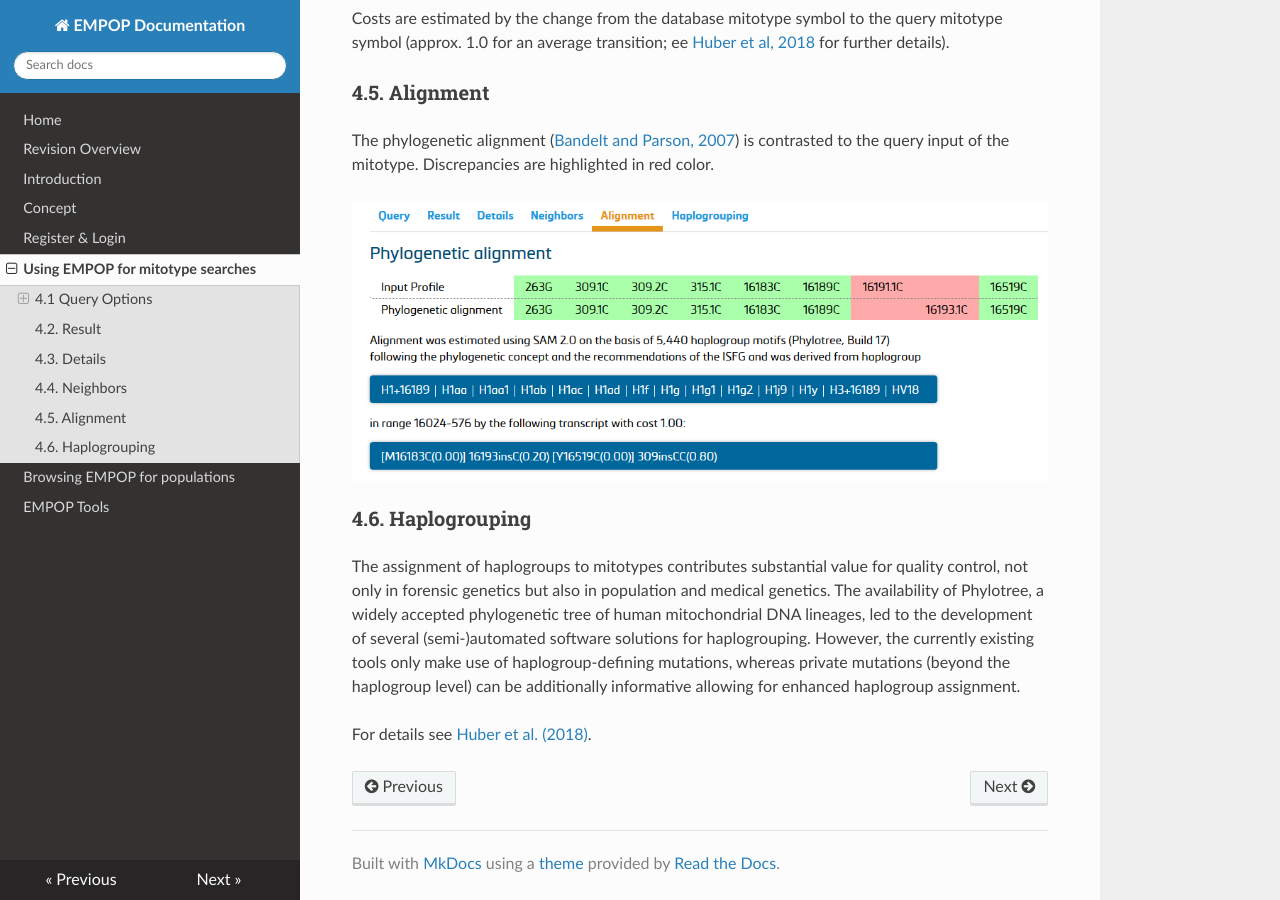
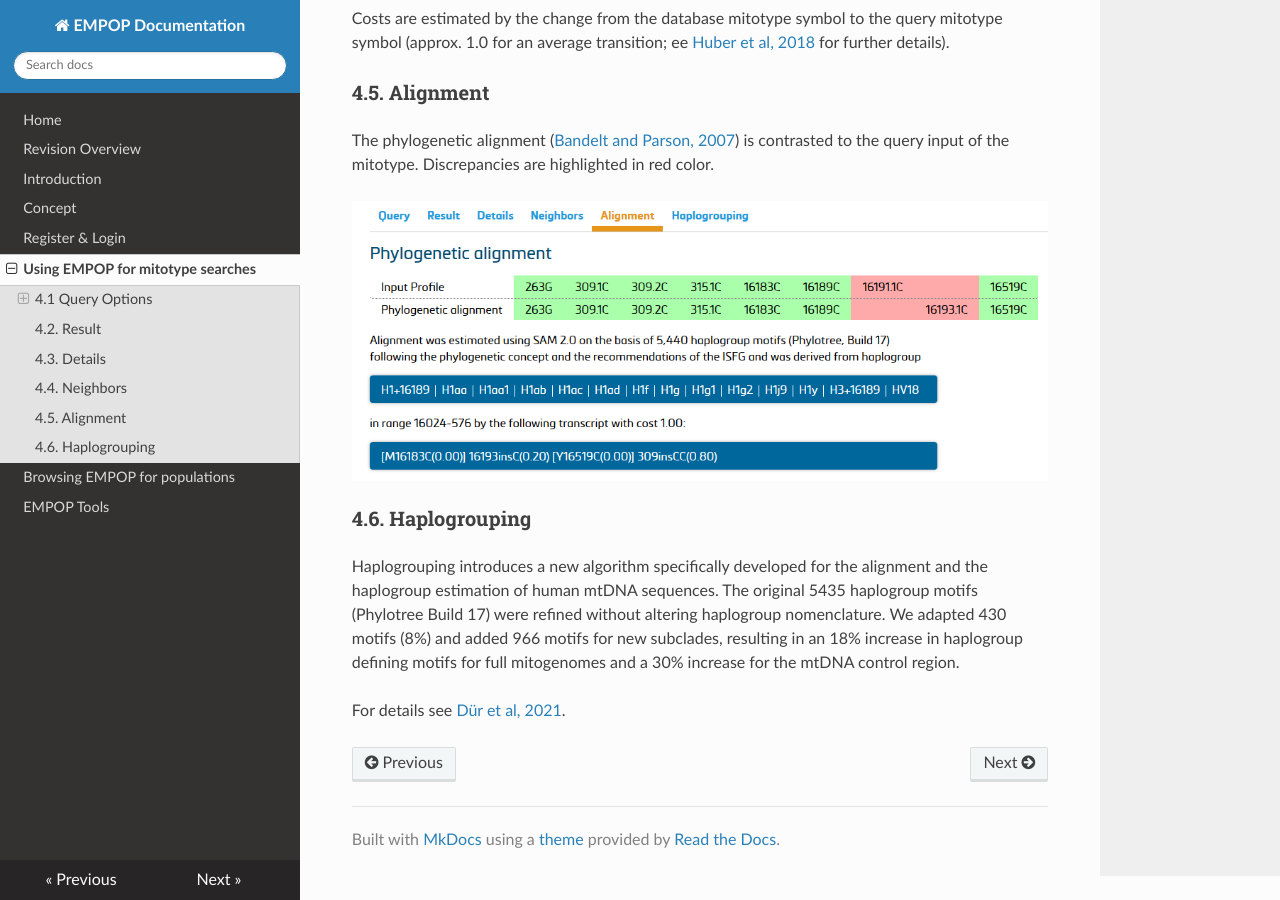
Before and after one commit to gmitirol/empop-use, an MkDocs documentation site: the page built from docs/using_empop.md, in a window 1280 px wide and 900 px high, scrolled down 7207 px. Built offline with MkDocs 1.6.1, drawn with Linux system fonts in a browser that asks for light colours; nearby versions of some CDN libraries.

Commit message:
Update using_empop.md

```diff
--- a/docs/using_empop.md
+++ b/docs/using_empop.md
@@ -202,6 +202,6 @@ The phylogenetic alignment ([Bandelt and Parson, 2007](https://doi.org/10.1007/s
 
 
 ### 4.6. Haplogrouping
-The assignment of haplogroups to mitotypes contributes substantial value for quality control, not only in forensic genetics but also in population and medical genetics. The availability of Phylotree, a widely accepted phylogenetic tree of human mitochondrial DNA lineages, led to the development of several (semi-)automated software solutions for haplogrouping. However, the currently existing tools only make use of haplogroup-defining mutations, whereas private mutations (beyond the haplogroup level) can be additionally informative allowing for enhanced haplogroup assignment.
+Haplogrouping introduces a new algorithm specifically developed for the alignment and the haplogroup estimation of human mtDNA sequences. The original 5435 haplogroup motifs (Phylotree Build 17) were refined without altering haplogroup nomenclature. We adapted 430 motifs (8%) and added 966 motifs for new subclades, resulting in an 18% increase in haplogroup defining motifs for full mitogenomes and a 30% increase for the mtDNA control region.
 
-For details see [Huber et al. (2018)](https://pubmed.ncbi.nlm.nih.gov/30241075/).
+For details see [Dür et al, 2021](https://doi.org/10.3390/ijms22115747).
```
